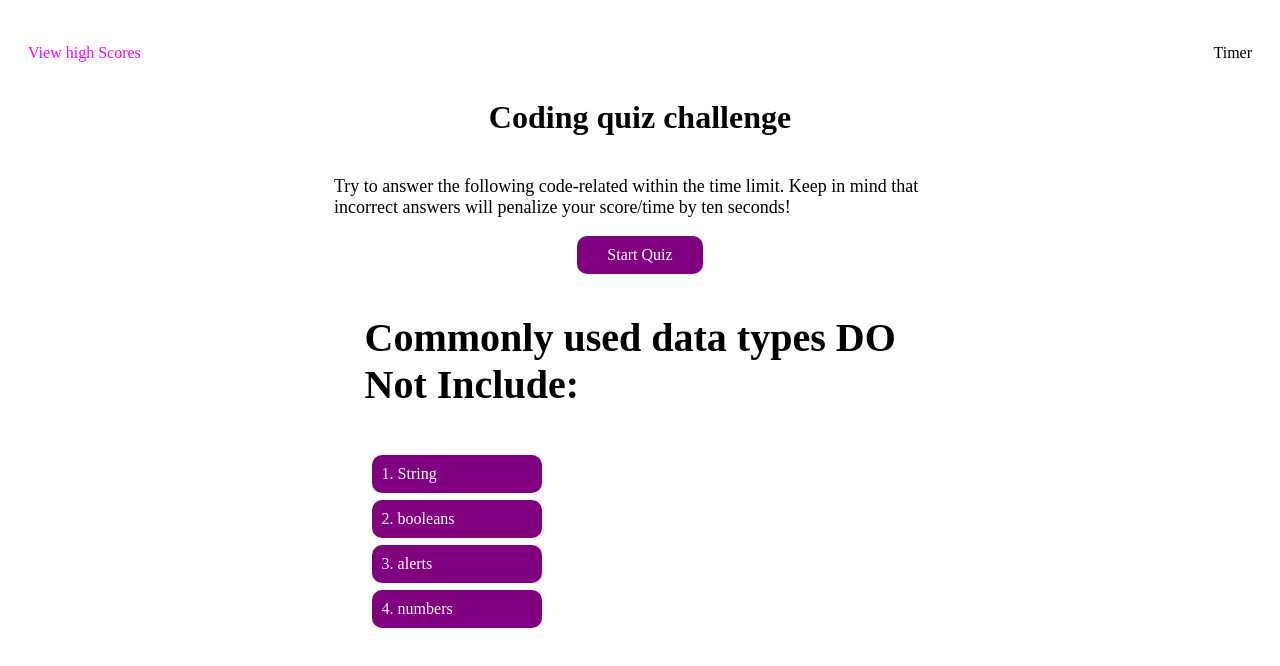
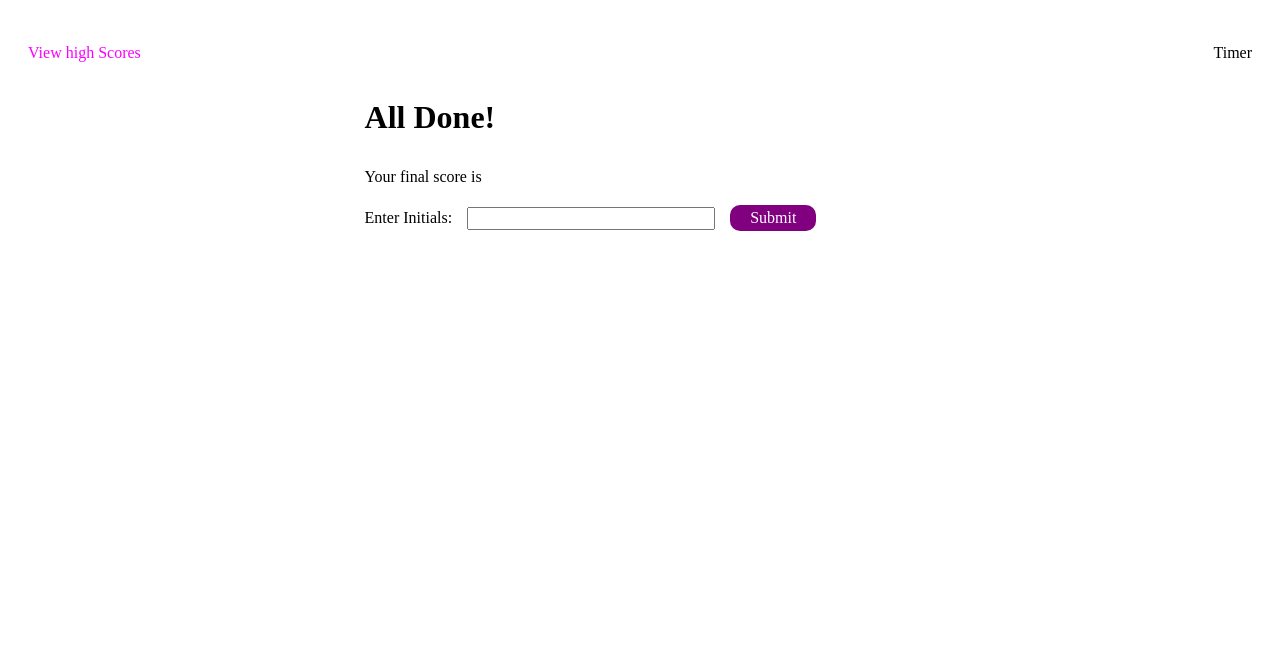
Before and after one commit to AleksandrBausher/My-First-Quiz-, a plain HTML site: page index.html in a window 1280 px wide. Drawn offline with Linux system fonts and the light colour scheme.

Commit message:
created and designed end screen also created structure for highscore screen as well

```diff
--- a/index.html
+++ b/index.html
@@ -19,7 +19,6 @@
         mind that incorrect answers will penalize your score/time by ten
         seconds!
       </p>
-
       <div id="startQuizButton">Start Quiz</div>
     </div>
     <div id="questionsScreen">
@@ -31,6 +30,28 @@
         <div class="option">4. numbers</div>
       </div>
     </div>
+
+    <div id="quizFinishedScreen">
+        <h1>All Done!</h1>
+        <p id="quizFinalScore">Your final score is</p>
+        <div id="initialsContainer">
+            <p>Enter Initials: </p>
+            <input type="text" id="userInitials">
+            <div id="initialsSubmitButton">Submit</div>
+        </div>
+    </div>
+
+
+    <div id="highScoresScreen">
+        <h2>High Scores</h2>
+        <div id="highScoresContainer">
+            <div class="highScore">1. AB - 22</div>
+        </div>
+        <div class="highScoreButtons">
+            <div id="goBackButton">Go Back</div>
+            <div id="clearHighScoreButton">Clear High Score</div>
+        </div>
+    </div>
   </body>
   <script src="./script.js"></script>
 </html>
--- a/styles.css
+++ b/styles.css
@@ -1,53 +1,57 @@
-body{
+body {
     padding: 20px;
   }
-#topBar{
+
+  #topBar {
     display: flex;
     flex-direction: row;
     justify-content: space-between;
   }
-#highScoreButton{
+  #highScoreButton {
     color: rgb(251, 0, 255);
   }
 
-#highScoreButton:hover{
+  #highScoreButton:hover {
     cursor: pointer;
   }
 
-#mainScreen{
-    display: flex;
+  #mainScreen {
+    display: none;
     flex-direction: column;
     justify-content: center;
     align-items: center;
   }
-#mainScreen p{
+
+  #mainScreen p {
     font-size: large;
     width: 50%;
   }
-#startQuizButton{
+
+  #startQuizButton {
     background-color: purple;
     padding: 10px 30px;
     border-radius: 10px;
     color: white;
   }
-#startQuizButton:hover{
+
+  #startQuizButton:hover {
     cursor: pointer;
     background-color: rgb(238, 126, 238);
   }
-#questionsScreen{
-    display: flex;
+  #questionsScreen {
+    display: none;
     flex-direction: column;
     align-items: center;
   }
-#question{
+  #question {
     font-size: 2.5rem;
     width: 45%;
   }
-#optionWrapper{
+  #optionWrapper {
     width: 45%;
   }
 
-#optionWrapper .option{
+  #optionWrapper .option {
     width: 150px;
     padding: 10px;
     margin: 7px;
@@ -56,7 +60,47 @@ body{
     background-color: purple;
   }
 
-#optionWrapper .option:hover{
+  #optionWrapper .option:hover {
     cursor: pointer;
     background-color: rgb(238, 126, 238);
   }
+
+  #quizFinishedScreen {
+    display: flex;
+    flex-direction: column;
+    align-items: center;
+  }
+
+  #quizFinishedScreen h1 {
+    width: 45%;
+  }
+
+  #quizFinalScore {
+    width: 45%;
+    margin-top: 10px;
+    margin-bottom: 20px;
+  }
+
+  #initialsContainer {
+    width: 45%;
+    display: flex;
+    flex-direction: row;
+    height: 25px;
+    align-items: center;
+  }
+
+  #userInitials {
+    height: 17px;
+    width: 15rem;
+    margin: 10px 15px;
+  }
+  #initialsSubmitButton {
+    padding: 4px 20px;
+    background-color: purple;
+    border-radius: 10px;
+    color: white;
+  }
+
+  #highScoresScreen {
+    display: none;
+  }
```
Lines whose indentation alone changed are shown as unchanged.
